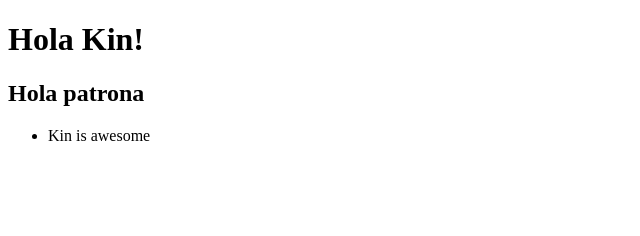
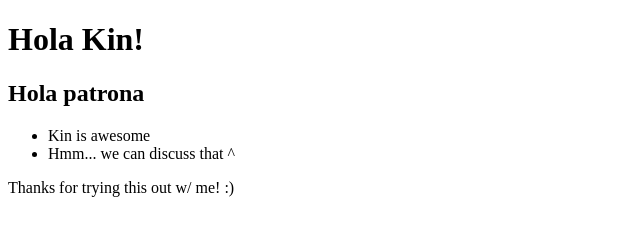
Before and after one commit to renatadev/trial, a plain HTML site: page index.html in a window 1280 px wide. Shown: the whole page, without its empty margins (0-640 px from the left). Drawn offline with Linux system fonts and the light colour scheme.

Commit message:
Add something here for Kin

```diff
--- a/index.html
+++ b/index.html
@@ -9,6 +9,8 @@
     <h2>Hola patrona</h2>
     <ul>
       <li>Kin is awesome</li>
+      <li>Hmm... we can discuss that ^</li>
     </ul>
+    <footer>Thanks for trying this out w/ me! :) </footer>
   </body>
 </html>
```
